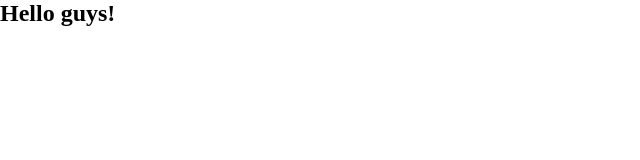
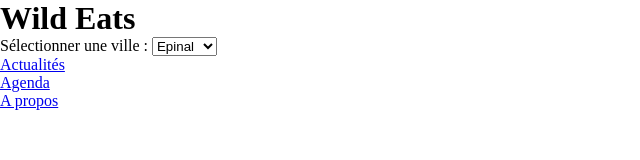
Before and after one commit to MariaKSanz/wild-eats-website, a plain HTML site: page index.html in a window 1280 px wide. Shown: the whole page, without its empty margins (0-640 px from the left). Drawn offline with Linux system fonts and the light colour scheme.

Commit message:
add nav in index.html

```diff
--- a/index.html
+++ b/index.html
@@ -7,7 +7,24 @@
     <script src="script.js" defer></script>
     <title>Wild eats</title>
   </head>
-  <body>
-    <h2>Hello guys!</h2>
-  </body>
+  <!-- Partie Joe Header -->
+  <header>
+    <div class="hero"></div>
+    <h1>Wild Eats</h1>
+    <nav>
+      <ul>
+        <label for="city-names">Sélectionner une ville :</label>
+        <select name="city-names" id="city-names">
+          <option value="epinal">Epinal</option>
+          <option value="lyon">Lyon</option>
+          <option value="nantes">Nantes</option>
+        </select>
+        <li><a href="#">Actualités</a></li>
+        <li><a href="#">Agenda</a></li>
+        <li><a href="#">A propos</a></li>
+      </ul>
+    </nav>
+  </header>
+  <main></main>
+  <footer></footer>
 </html>
--- a/styles.css
+++ b/styles.css
@@ -3,3 +3,7 @@
   padding: 0;
   box-sizing: border-box;
 }
+
+.hero {
+  background-image: url();
+}
```
